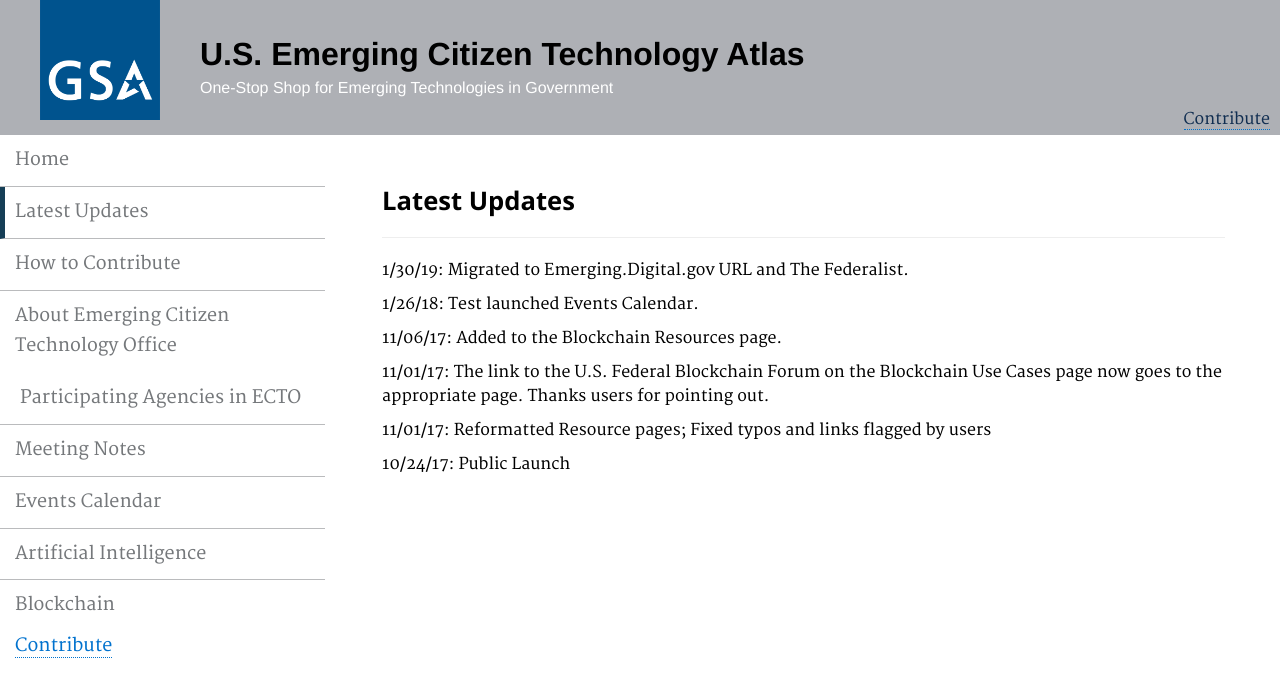
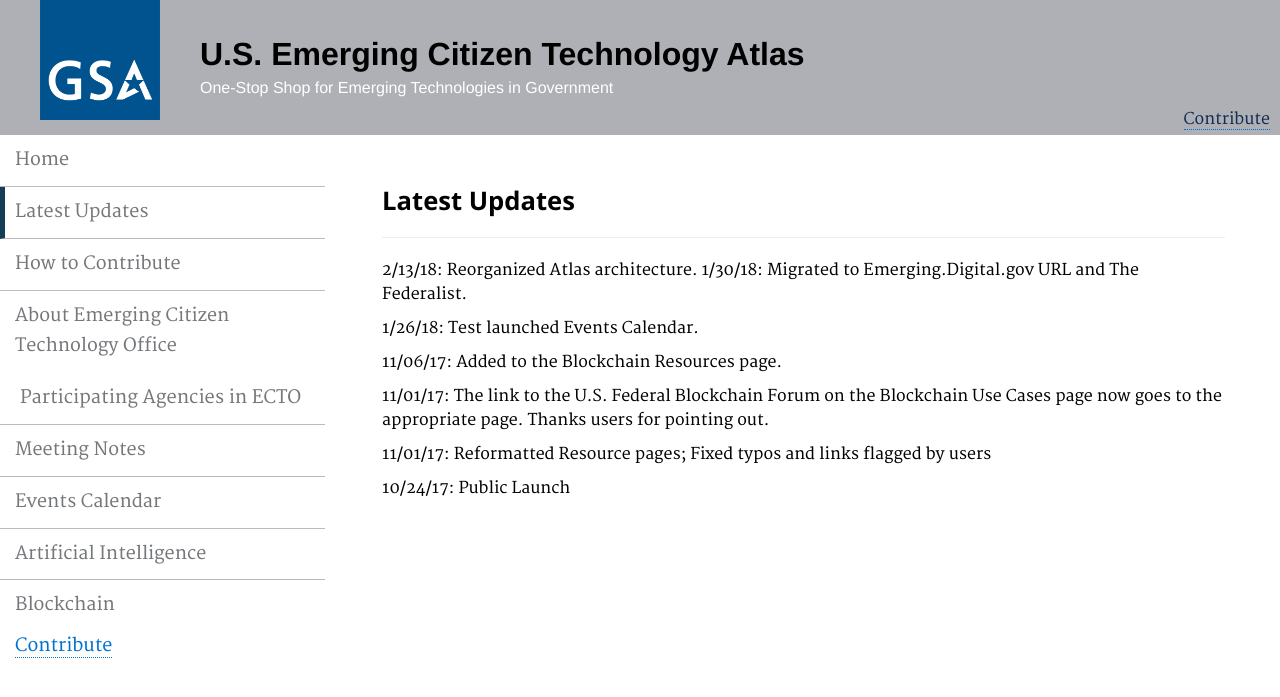
Before and after one commit to GSA/emerging-technology-atlas, a Jekyll site: the page built from pages/updates.md, in a window 1280 px wide. Shown: the top 697 px of the page. Built offline with Jekyll 4.4.1, drawn with Linux system fonts in a browser that asks for light colours.

Commit message:
Update updates.md

```diff
--- a/pages/updates.md
+++ b/pages/updates.md
@@ -9,7 +9,8 @@ description: ""
 
 ***
 
-1/30/19: Migrated to Emerging.Digital.gov URL and The Federalist.
+2/13/18: Reorganized Atlas architecture.
+1/30/18: Migrated to Emerging.Digital.gov URL and The Federalist.
 <p>1/26/18: Test launched Events Calendar.
 <p> 11/06/17: Added to the Blockchain Resources page.
 <p> 11/01/17: The link to the U.S. Federal Blockchain Forum on the Blockchain Use Cases page now goes to the appropriate page. Thanks users for pointing out.
```
